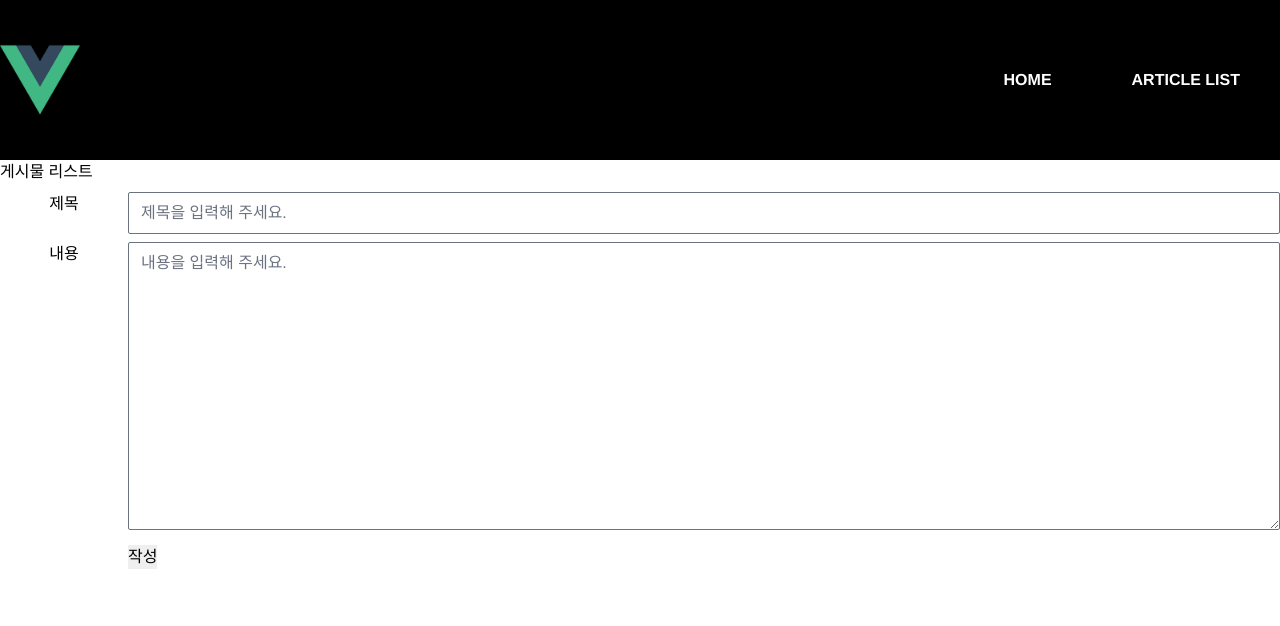
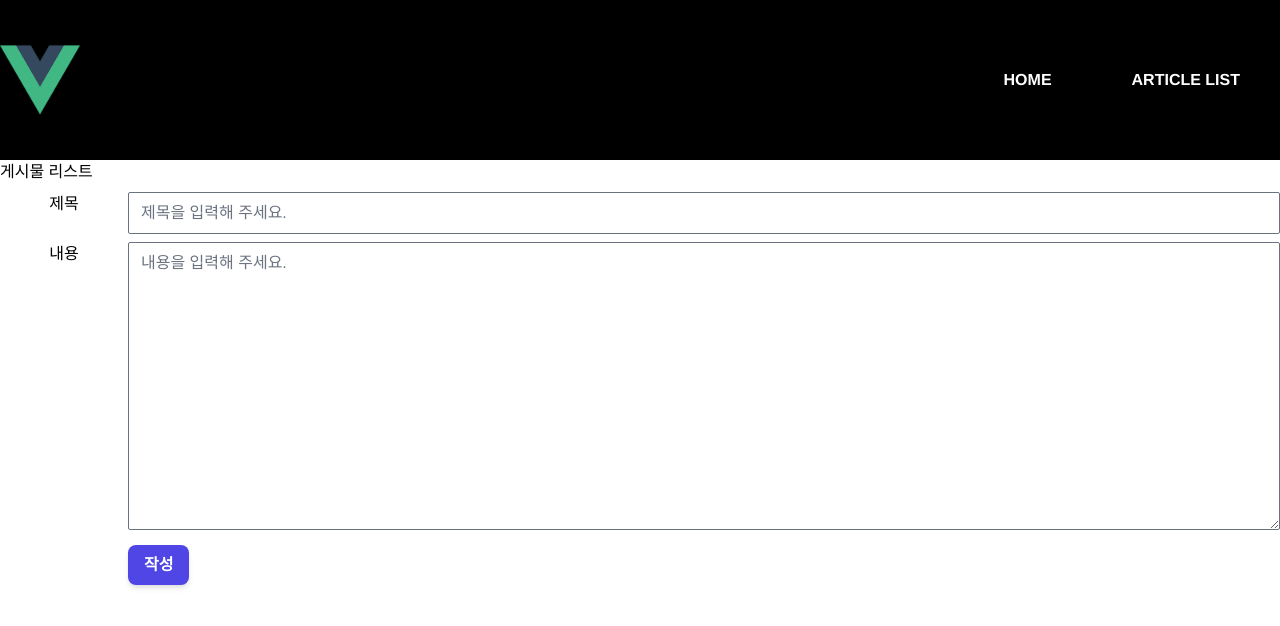
Before and after one commit to d8040/vue_exam, a Vue app: page /article/list in a window 1280 px wide. Shown: the top 626 px of the page. Built offline with nearby package versions, Linux system fonts and the light colour scheme.

Commit message:
.btn-primary 추가

```diff
--- a/src/index.css
+++ b/src/index.css
@@ -1,3 +1,7 @@
 @tailwind base;
 @tailwind components;
 @tailwind utilities;
+
+.btn-primary {
+    @apply py-2 px-4 bg-indigo-600 hover:bg-indigo-700 focus:ring-indigo-500 focus:ring-offset-indigo-200 text-white transition ease-in duration-200 text-center text-base font-semibold shadow-md focus:outline-none focus:ring-2 focus:ring-offset-2 rounded-lg;
+  }
--- a/src/pages/ArticleListPage.vue
+++ b/src/pages/ArticleListPage.vue
@@ -11,7 +11,7 @@
           <textarea class="form-row-input" placeholder="내용을 입력해 주세요."></textarea>
         </FormRow>
         <FormRow>
-          <input type="button" value="작성" />
+          <input type="button" value="작성" class="btn-primary" />
         </FormRow>
       </form>
     </div>
```
